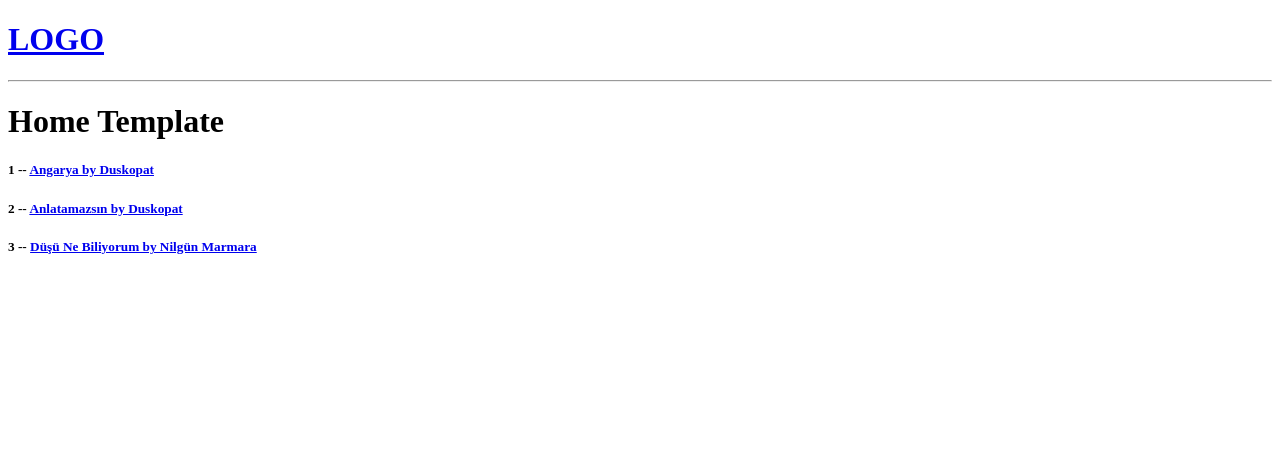
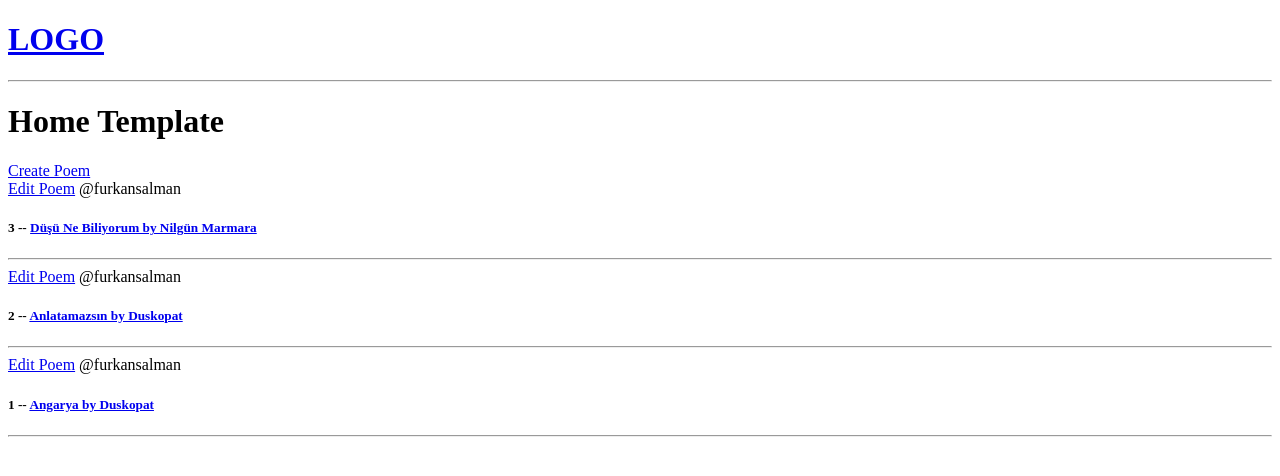
Before and after one commit to Frknslmn50/demo, a Django app: page / in a window 1280 px wide. Shown: the top 476 px of the page. Run offline with Django 5.2, Linux system fonts and the light colour scheme; data comes from the database, SQL or seed files in the repository; both versions use the stored data as it was after the commit.

Commit message:
Poem forms and editing added.

```diff
--- a/base/admin.py
+++ b/base/admin.py
@@ -2,6 +2,8 @@ from django.contrib import admin
 
 # Register your models here.
 
-from .models import Poem
+from .models import Poem, Theme, Comment
 
 admin.site.register(Poem)
+admin.site.register(Theme)
+admin.site.register(Comment)
--- a/base/models.py
+++ b/base/models.py
@@ -1,18 +1,38 @@
 from django.db import models
-
+from django.contrib.auth.models import User
 # Create your models here.
 
+class Theme(models.Model):
+    name = models.CharField(max_length=100)
+
+    def __str__(self):
+        return self.name
+
+# One user can have many poems, but one poem can only have one user
 class Poem(models.Model):
-    # By default, null is False, so we don't need to specify it
     id = models.AutoField(primary_key=True)
+    user = models.ForeignKey(User, on_delete=models.CASCADE, default=1)  # Set default user ID here
+    theme = models.ForeignKey(Theme, on_delete=models.SET_NULL, null=True)
     title = models.CharField(max_length=100)
     content = models.TextField()
     author = models.CharField(max_length=50)
-    # Auto now add will automatically add the date when the object is created
     created = models.DateTimeField(auto_now_add=True)
-    # Auto now will automatically update the date when the object is updated
     updated = models.DateTimeField(auto_now=True)
     location = models.CharField(max_length=100, blank=True, null=True)
 
+    class Meta:
+        ordering = ['-updated','-created']
+
     def __str__(self):
         return self.title + ' by ' + self.author
+
+# One poem can have many comments, but one comment can only have one poem
+class Comment(models.Model):
+    poem = models.ForeignKey(Poem, on_delete=models.CASCADE)
+    user = models.ForeignKey(User, on_delete=models.CASCADE)
+    content = models.TextField(max_length=500)
+    created = models.DateTimeField(auto_now_add=True)
+    updated = models.DateTimeField(auto_now=True)
+
+    def __str__(self):
+        return self.content
--- a/base/templates/base/home.html
+++ b/base/templates/base/home.html
@@ -4,11 +4,15 @@
 <h1>Home Template</h1>
 
 <div>
+    <a href="{% url 'create-poem' %}"> Create Poem</a>
 
     <div>
         {% for poem in poems %}
         <div>
+            <a href="{% url 'update-poem' poem.id %}">Edit Poem</a>
+            <span>@{{poem.user.username}}</span>
             <h5>{{poem.id}} -- <a href="{% url 'poem' poem.id %}">{{poem.title}} by {{poem.author}}</a></h5>
+            <hr>
         </div>
         {% endfor %}
     </div>
--- a/base/urls.py
+++ b/base/urls.py
@@ -3,5 +3,7 @@ from . import views
 
 urlpatterns = [
     path('', views.home, name='home'),
-    path('poem/<str:pk>/', views.poem, name='poem')
+    path('poem/<str:pk>/', views.poem, name='poem'),
+    path('create-poem/', views.createPoem, name='create-poem'),
+    path('update-poem/<str:pk>/', views.updatePoem, name='update-poem')
 ]
--- a/base/views.py
+++ b/base/views.py
@@ -1,6 +1,7 @@
-from django.shortcuts import render
+from django.shortcuts import render, redirect
 from django.http import HttpResponse
 from .models import Poem
+from .forms import PoemForm
 
 # Create your views here.
 
@@ -22,3 +23,28 @@ def poem(request, pk):
         'poem': poem
     }
     return render(request, 'base/poem.html', context)
+
+def createPoem(request):
+    form = PoemForm()
+    if request.method == 'POST':
+        form = PoemForm(request.POST)
+        if form.is_valid():
+            form.save()
+            return redirect('home')
+    context = {'form': form}
+    return render(request, 'base/poem_form.html', context)
+
+def updatePoem(request, pk):
+    poem = Poem.objects.get(id=pk)
+    # with instance=poem, we are telling the form to update a specific poem
+    form = PoemForm(instance=poem)
+    # save the updated form
+    if request.method == 'POST':
+        form = PoemForm(request.POST, instance=poem)
+        if form.is_valid():
+            form.save()
+            return redirect('home')
+
+    # render the form
+    context = {'form': form}
+    return render(request, 'base/poem_form.html', context)
```
Also changed, not shown: base/forms.py (added, +7 -0 lines), base/templates/base/poem_form.html (added, +13 -0 lines), base/migrations/0004_theme_poem_user_poem_theme.py (added), db.sqlite3.
